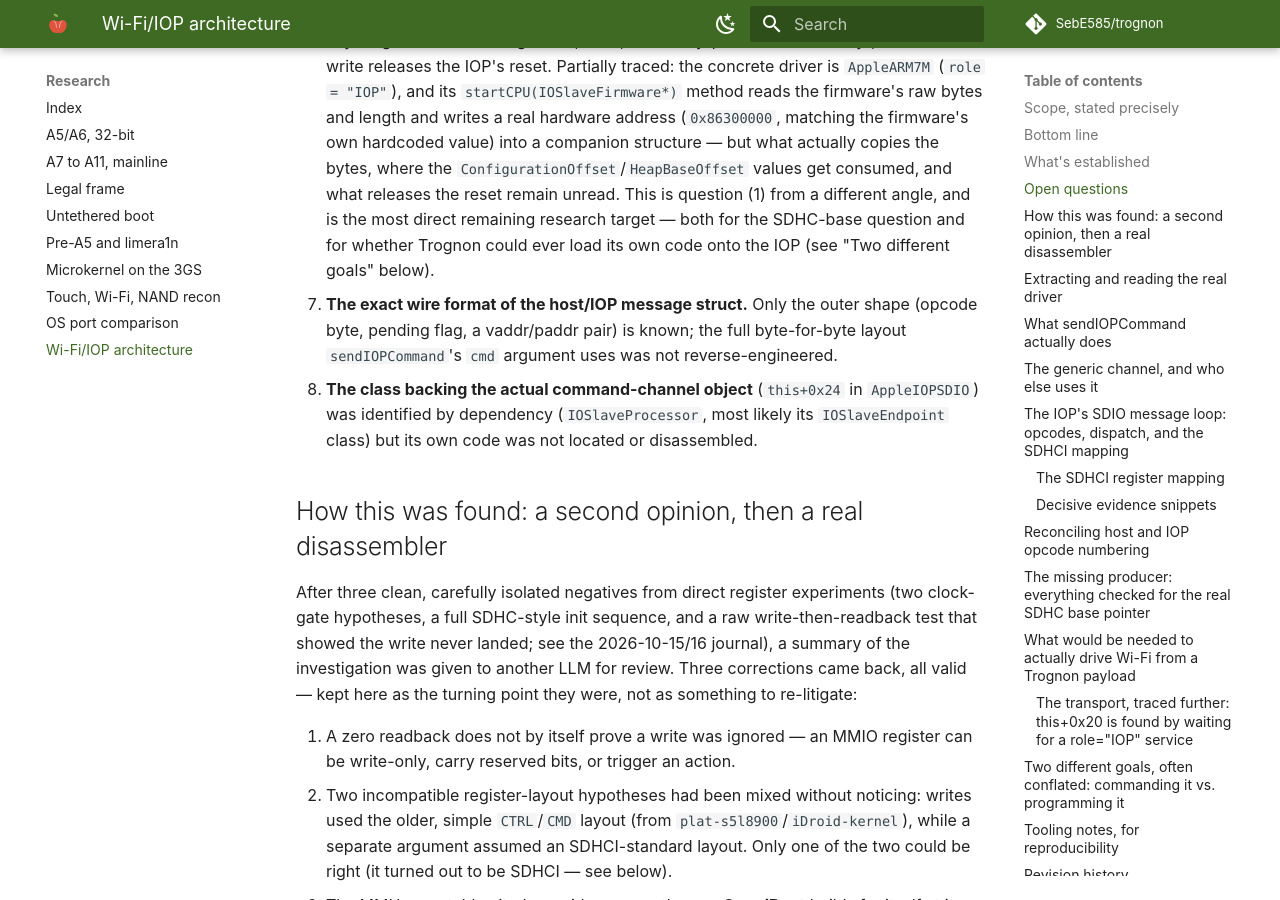
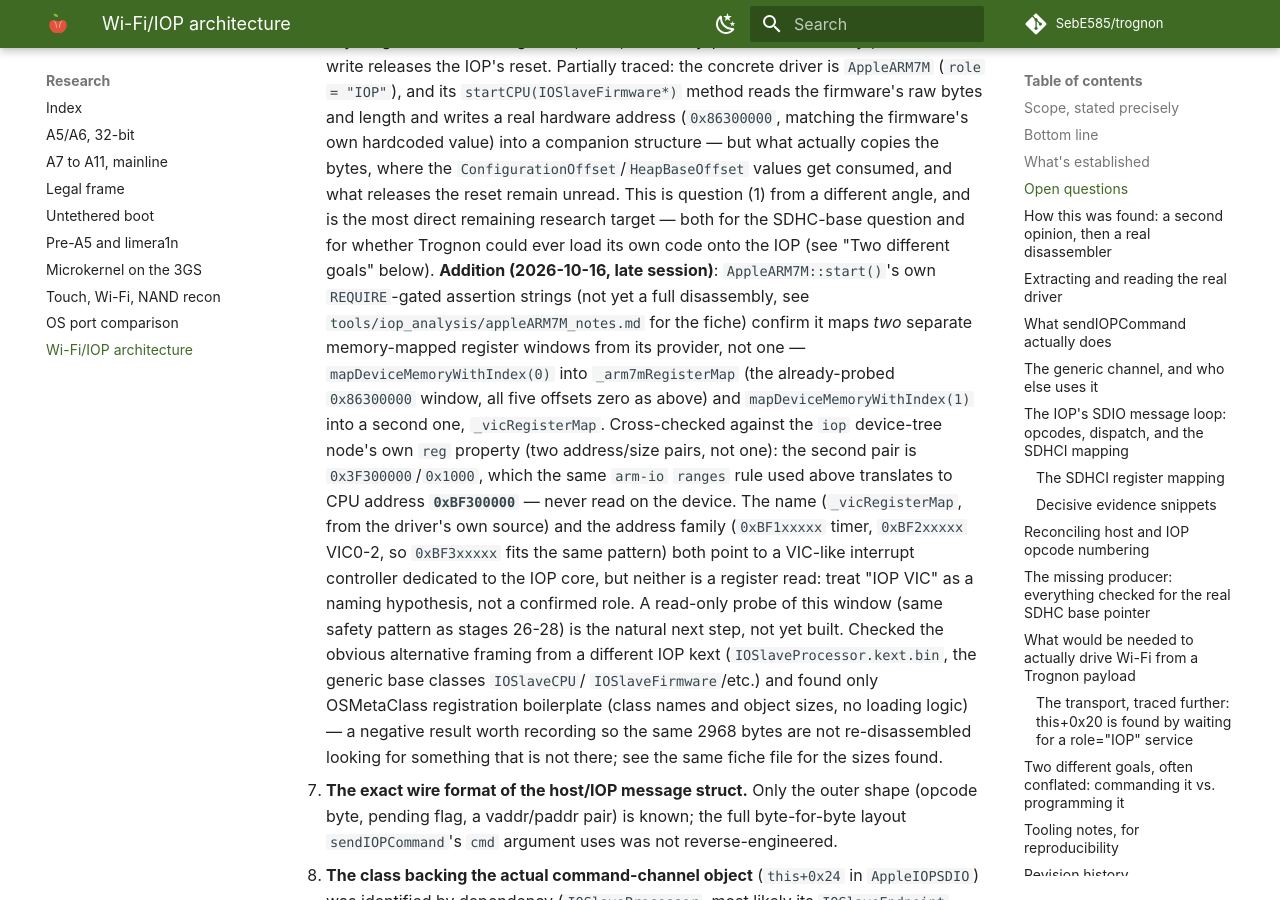
Before and after one commit to SebE585/trognon, an MkDocs documentation site: the page built from docs/research/2026-10-16-wifi-iop-architecture.md, in a window 1280 px wide and 900 px high, scrolled down 4056 px. Built offline with MkDocs 1.6.1 and Material for MkDocs 9.7.7, drawn with Linux system fonts in a browser that asks for light colours; comment, search, counter and statistics services are not loaded.

Commit message:
research: AppleARM7M::start() reconstructed, IOP's second register window found
First analysis written with the per-function fiche format agreed with the
user tonight (tools/iop_analysis/appleARM7M_notes.md): binary+SHA-256,
confidence level, Apple's own names vs. ours kept explicitly separate,
decisive strings kept next to the interpretation.

Main finding: AppleARM7M::start()'s own REQUIRE-gated assertion strings
(file+line from Apple's own source comments, not a disassembly) show it
maps TWO device-memory regions from its provider, not one. Cross-checked
against the "iop" device-tree node's own "reg" property, which does have
two address/size pairs (not previously noticed): the second one,
0x3F300000, translates through the already-established arm-io "ranges"
rule to CPU address 0xBF300000 -- never read on the device. The driver's
own field name ("_vicRegisterMap") and the address family (neighbouring
the already-confirmed VIC0-2 at 0xBF2xxxxx) make "a VIC dedicated to the
IOP" a plausible name, explicitly flagged as unconfirmed by any register
read.

Negative result recorded too: fully disassembled IOSlaveProcessor.kext's
2968 bytes of code (forcing asm.bits=16 in r2 -- it disassembles as
garbage in the default 32-bit ARM mode) and found only OSMetaClass
registration boilerplate for its 6 classes (sizes recorded), no loading
logic -- rules out this kext as the place to keep looking for "who
copies the firmware bytes."

Added SOC_IOP_VIC_BASE and a read-only STAGE 32 payload
(trace_iop_vic.bin) to probe the new window, same safety pattern as
stages 26-28. Compiles clean. Could NOT be verified under the offline
Unicorn emulator (render_fb.py hangs on any read to an address outside
its small fake-peripheral list -- confirmed this is a pre-existing
limitation, not something this change introduced, by reproducing the
same hang on the already-shipped trace_sdio_dump.bin). Not yet run on
hardware.

Updated the research report's own open-questions list (point 6) with
this addition, dated, appended rather than rewritten, per the session's
agreed history rule.

```diff
--- a/docs/research/2026-10-16-wifi-iop-architecture.md
+++ b/docs/research/2026-10-16-wifi-iop-architecture.md
@@ -204,6 +204,31 @@ than scattered through the narrative under different wording:
    target — both for the SDHC-base question and for whether Trognon
    could ever load its own code onto the IOP (see "Two different goals"
    below).
+   **Addition (2026-10-16, late session)**: `AppleARM7M::start()`'s own
+   `REQUIRE`-gated assertion strings (not yet a full disassembly, see
+   `tools/iop_analysis/appleARM7M_notes.md` for the fiche) confirm it maps
+   *two* separate memory-mapped register windows from its provider, not
+   one — `mapDeviceMemoryWithIndex(0)` into `_arm7mRegisterMap` (the
+   already-probed `0x86300000` window, all five offsets zero as above)
+   and `mapDeviceMemoryWithIndex(1)` into a second one, `_vicRegisterMap`.
+   Cross-checked against the `iop` device-tree node's own `reg` property
+   (two address/size pairs, not one): the second pair is
+   `0x3F300000`/`0x1000`, which the same `arm-io` `ranges` rule used above
+   translates to CPU address **`0xBF300000`** — never read on the device.
+   The name (`_vicRegisterMap`, from the driver's own source) and the
+   address family (`0xBF1xxxxx` timer, `0xBF2xxxxx` VIC0-2, so
+   `0xBF3xxxxx` fits the same pattern) both point to a VIC-like interrupt
+   controller dedicated to the IOP core, but neither is a register read:
+   treat "IOP VIC" as a naming hypothesis, not a confirmed role. A
+   read-only probe of this window (same safety pattern as stages 26-28)
+   is the natural next step, not yet built.
+   Checked the obvious alternative framing from a different IOP kext
+   (`IOSlaveProcessor.kext.bin`, the generic base classes `IOSlaveCPU`/
+   `IOSlaveFirmware`/etc.) and found only OSMetaClass registration
+   boilerplate (class names and object sizes, no loading logic) — a
+   negative result worth recording so the same 2968 bytes are not
+   re-disassembled looking for something that is not there; see the same
+   fiche file for the sizes found.
 7. **The exact wire format of the host/IOP message struct.** Only the
    outer shape (opcode byte, pending flag, a vaddr/paddr pair) is known;
    the full byte-for-byte layout `sendIOPCommand`'s `cmd` argument uses
```
Also changed, not shown: docs/snippets/build-commit.en.md (+1 -1 lines), docs/snippets/build-commit.fr.md (+1 -1 lines), tools/iop_analysis/appleARM7M_notes.md (added, +106 -0 lines), 4 other files.
